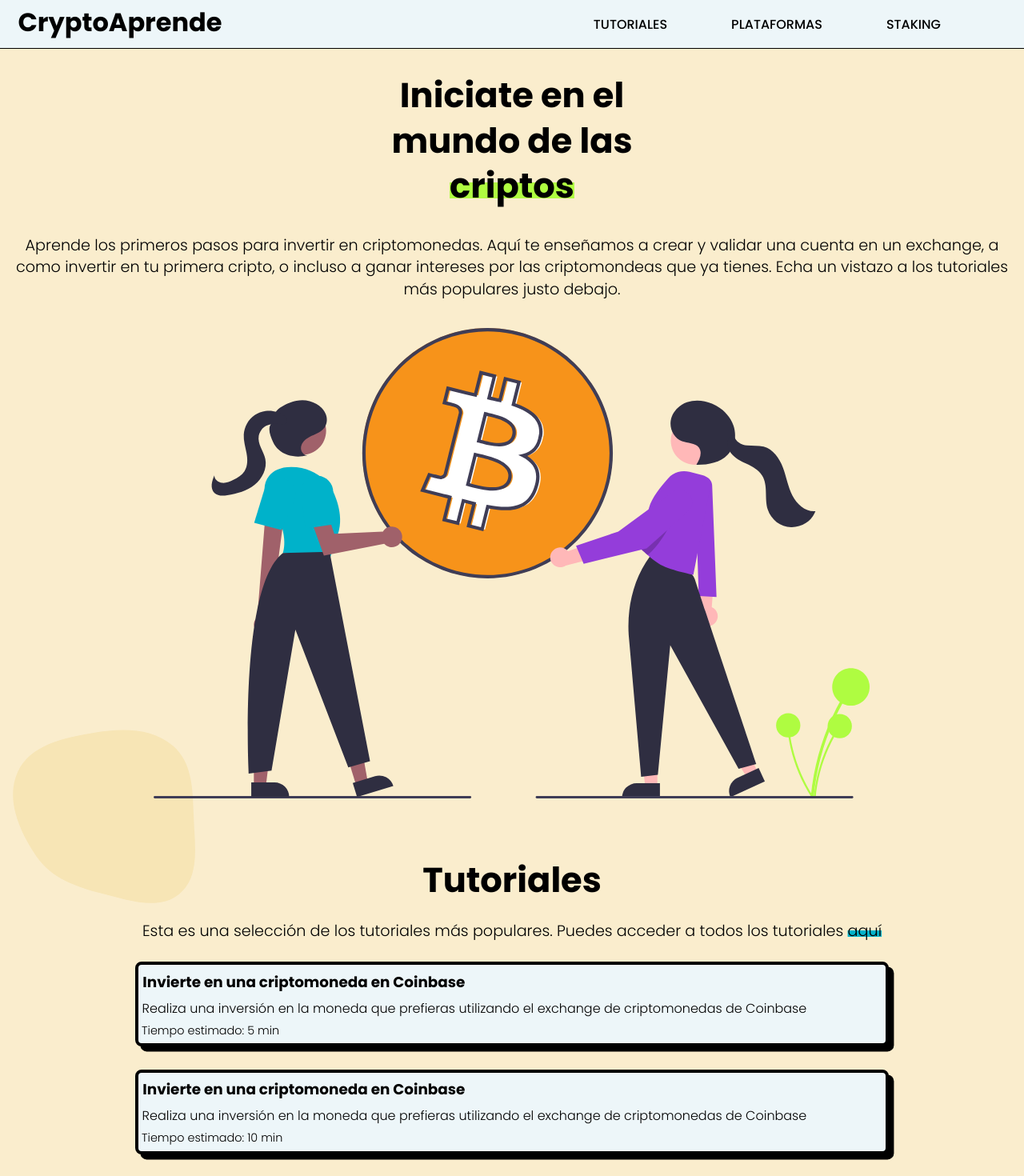
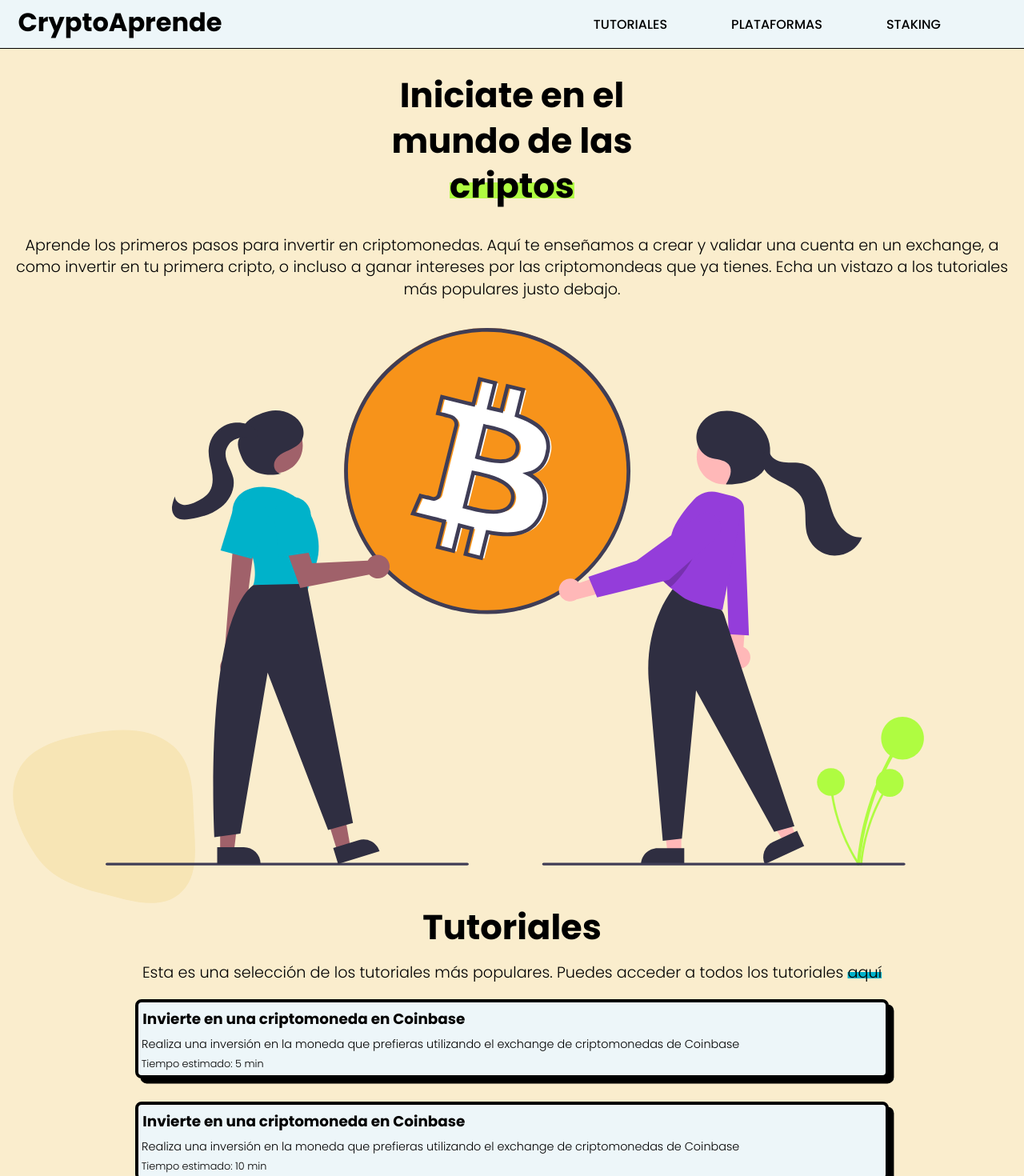
Before and after one commit to voidMuyTofu/cryptoaprende, a React (Vite) app in the folder criptoaprende/: page / in a window 1280 px wide. Shown: the top 1470 px of the page at 80% size. Built offline with nearby package versions, Linux system fonts and the light colour scheme.

Commit message:
Cambios minimos a medidas

```diff
--- a/criptoaprende/src/styles/HeroSection.module.css
+++ b/criptoaprende/src/styles/HeroSection.module.css
@@ -25,5 +25,6 @@
 
 .heroImage {
     margin-top: 2.1em;
-  width: 70%;
+    width: 80%;
+    margin-left: 0.5em;
 }
--- a/criptoaprende/src/styles/TutorialCard.module.css
+++ b/criptoaprende/src/styles/TutorialCard.module.css
@@ -16,14 +16,14 @@
 }
 
 .descripcion {
-  font-size: 1em;
+    font-size: 0.9em;
     padding: 0;
     margin-left: 0.3em;
     margin-top: 0.5em;
 }
 
 .tiempo {
-  font-size: 0.9em;
+    font-size: 0.8em;
     padding: 0;
     margin-left: 0.3em;
     margin-top: 0.4em;
--- a/criptoaprende/src/styles/TutorialesSection.module.css
+++ b/criptoaprende/src/styles/TutorialesSection.module.css
@@ -6,13 +6,13 @@
 }
 
 .titulo {
-  margin-top: 1.6em;
+    margin-top: 1em;
     font-size: 2.7em;
 }
 
 .descripcion {
-  margin-top: 0.9em;
-  margin-bottom: 1.3em;
+    margin-top: 0.6em;
+    margin-bottom: 1em;
 }
 
 .subrayado {
```
Lines whose indentation alone changed are shown as unchanged.
